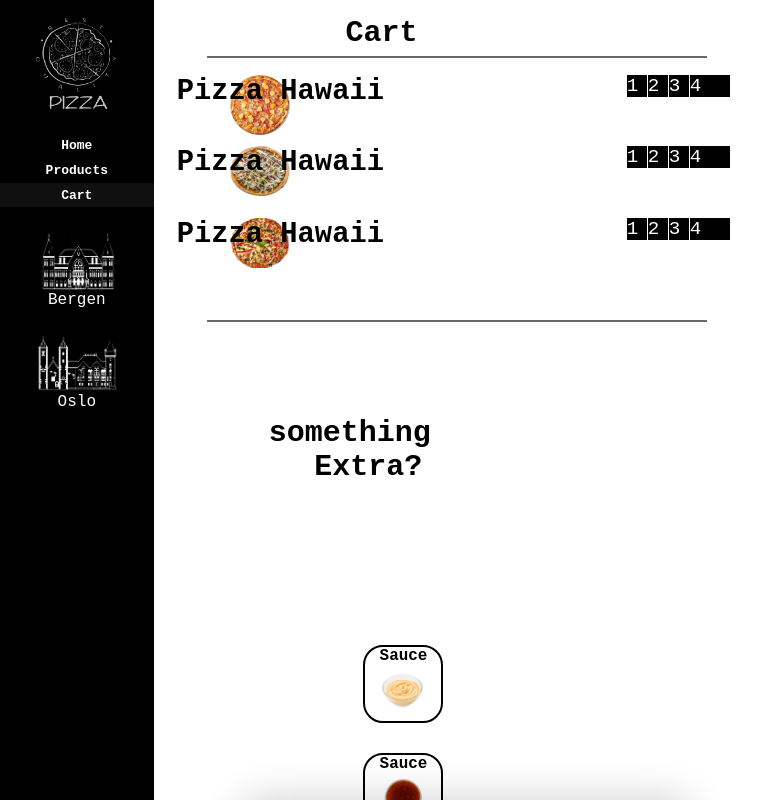
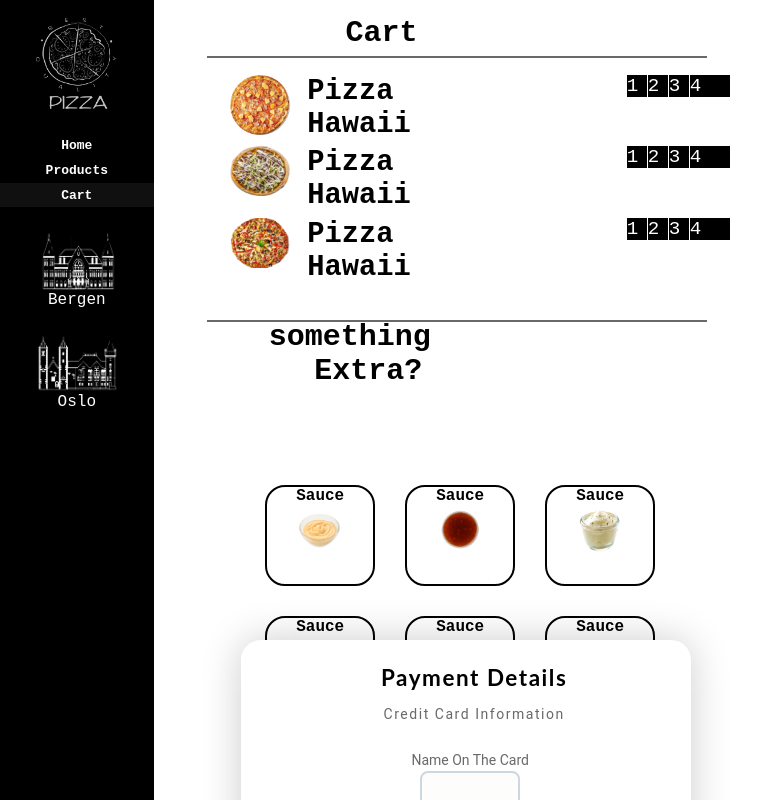
Before and after one commit to PeterJakobs1/pizza, a React (Create React App) app: page /CartPage in a window 768 px wide. Shown: the top 800 px of the page. Built offline with nearby package versions, Linux system fonts and the light colour scheme.

Commit message:
Refactor

```diff
--- a/src/styles/_cartPage.scss
+++ b/src/styles/_cartPage.scss
@@ -146,14 +146,30 @@
     and (-webkit-min-device-pixel-ratio: 1) {
 
         .CartPageTitle #headerLine3{
-
             top: 125%;
         }
-
 
         .CartPageTitle .container{
             top: 120%;
         }
+
+        .CartPageTitle #somethingExtra-container{
+            grid-template-columns: 110px 110px 110px;
+            margin-top: 55%;
+            margin-left: 18%;
+
+           }
+
+           .CartPageTitle .PizzaTitle{
+            left: 40%;
+        }
+
+        .CartPageTitle #someThingExtraTitle{
+            top: 40%;
+        }
+
+
+
     }
 
 
@@ -167,27 +183,16 @@
     .PickUpText{
         color: transparent;
     }
+
    .delivery{
     left: 5%;
     top: 6rem;
 
    }
-   .CartPageTitle #somethingExtra-container{
-
-    grid-template-columns: 80px;
-    margin-top: 81%;
-    margin-left: 34%;
-   }
-
-    #somethingExtra-container {
-        margin-left: 3%;
-        grid-template-columns: 80px 80px;
-        margin-top: 132%;
-    }
-
 
    .container {
        position: none;
        padding-top: 22rem;
    }
+
 }
--- a/src/styles/_checkoutForm.scss
+++ b/src/styles/_checkoutForm.scss
@@ -117,7 +117,7 @@ p, a, label{
      and (-webkit-min-device-pixel-ratio: 1) {
 
       .CartPageTitle .card-checkout{
-        top: 100%;
+        top: 80%;
         right: 10%;
         height: 50%;
       }
```
